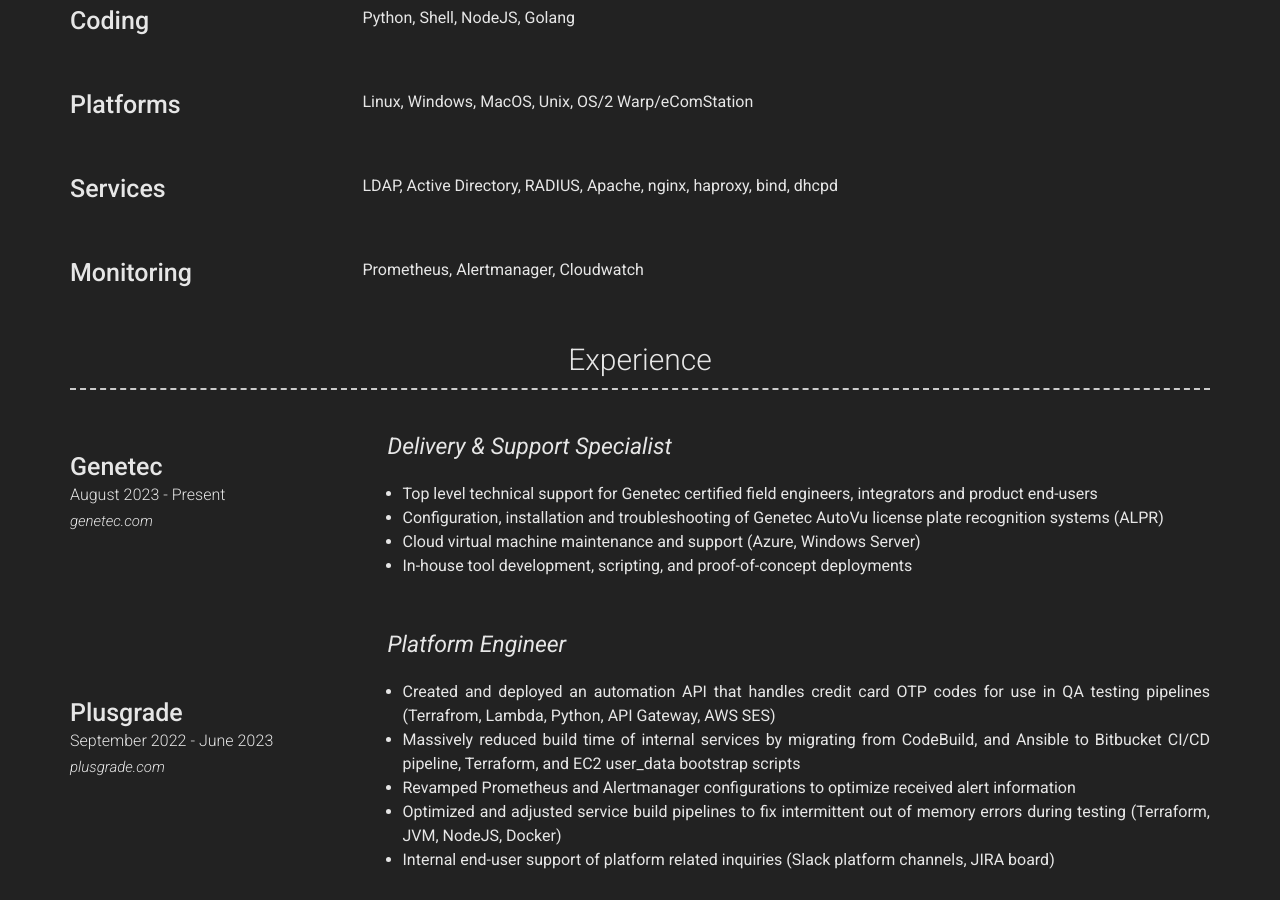
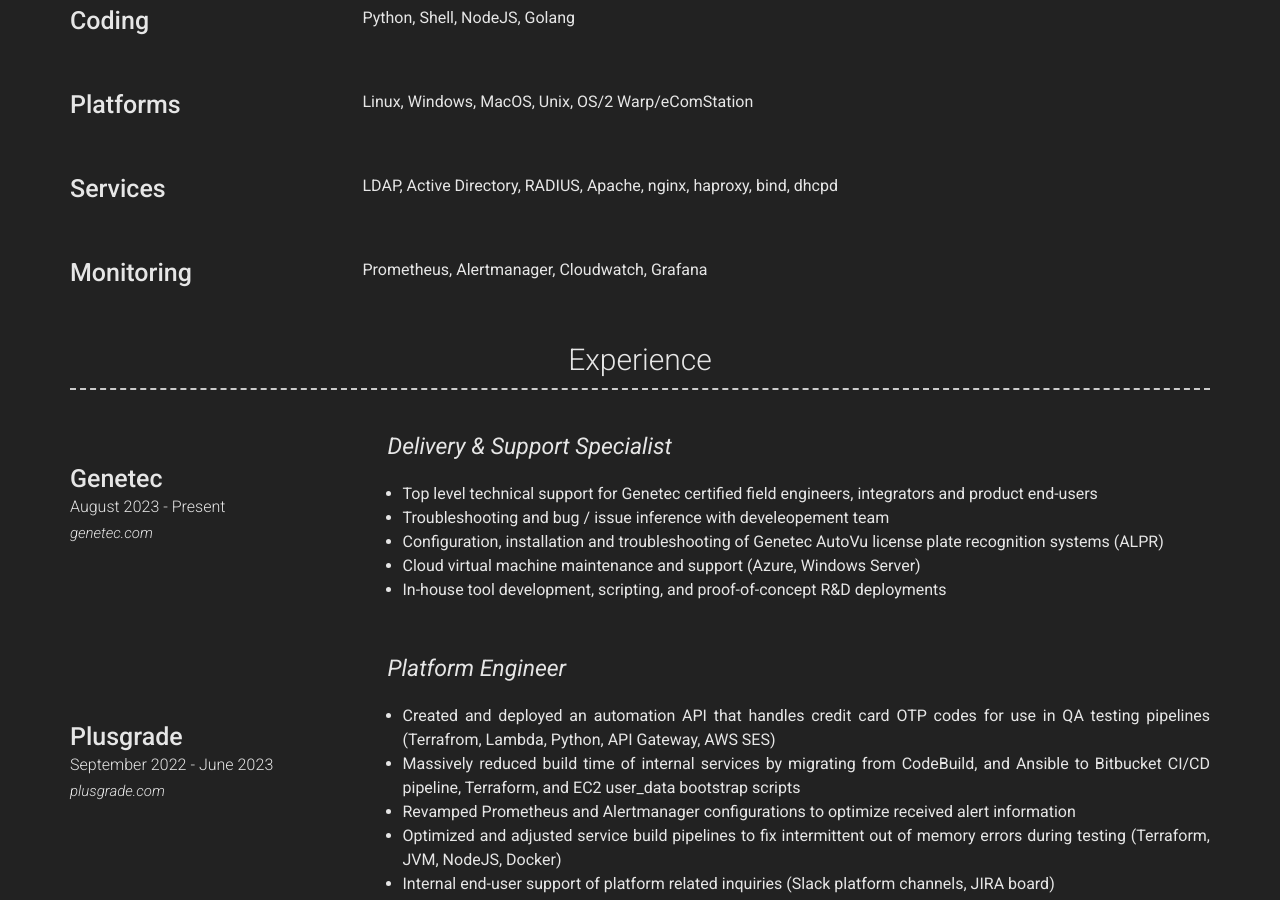
Before and after one commit to arousseaumtl/arousseaumtl.github.io, a Jekyll site: the page built from index.md, in a window 1280 px wide and 900 px high, scrolled down 715 px. Built offline with Jekyll 4.4.1, drawn with Linux system fonts in a browser that asks for light colours; nearby versions of some CDN libraries; some of the changed text lies outside the part shown.

Commit message:
updated cv

```diff
--- a/_config.yml
+++ b/_config.yml
@@ -6,7 +6,7 @@
 name: Alexander Rousseau
 title: Cloud Developer & SysAdmin
 email: alex@arousseau.net
-website: https://cv.arousseau.net
+website: https://arousseau.net
 
 darkmode: true
 
@@ -48,7 +48,7 @@
       - layout: left
         title: Monitoring
         description: |
-            Prometheus, Alertmanager, Cloudwatch
+            Prometheus, Alertmanager, Cloudwatch, Grafana
   - title: Experience
     layout: list
     content:
@@ -60,9 +60,10 @@
           Delivery & Support Specialist
         description: |
             - Top level technical support for Genetec certified field engineers, integrators and product end-users
+            - Troubleshooting and bug / issue inference with develeopement team
             - Configuration, installation and troubleshooting of Genetec AutoVu license plate recognition systems (ALPR)
             - Cloud virtual machine maintenance and support (Azure, Windows Server)
-            - In-house tool development, scripting, and proof-of-concept deployments
+            - In-house tool development, scripting, and proof-of-concept R&D deployments
       - layout: left
         title: Plusgrade
         link: plusgrade.com
@@ -112,7 +113,7 @@
             - Training new hires for production environment
             - Network Infrastructure deployment and maintenance
             - Linux server deployment and maintenance (www, fileserver, VPN)
-            - Legacy OS/2 Warp and eComStation deployment and maintenance (email)
+            - OS/2 Warp / eComStation deployment and maintenance (legacy server)
   - title: Licenses & Certifications
     layout: list
     content:
```
